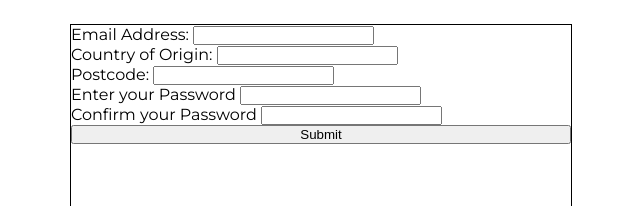
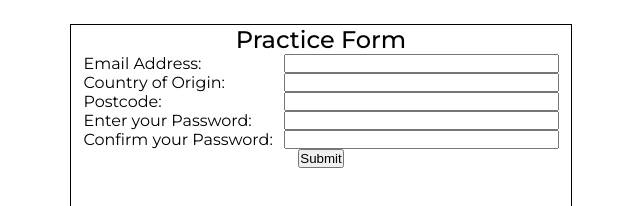
Before and after one commit to AStraightLine/form-validation-practice, a website built with webpack: page dist/index.html in a window 1280 px wide. Shown: the top 206 px of the page, without its empty margins (319-959 px from the left). Built offline with nearby package versions, Linux system fonts and the light colour scheme.

Commit message:
Basic form setup complete.

```diff
--- a/dist/index.html
+++ b/dist/index.html
@@ -10,33 +10,54 @@
     <title>Document</title>
 </head>
 <body>
-    <form novalidate>
+    <form id="practiceForm" novalidate>
+        <h2>Practice Form</h2>
         <label for="mail">
+            <div class="formItemContainer">
                 <span class="formFieldLabel">Email Address:</span>
-            <input type="email" id="mail" name="mail" minlength="8" required>
+                <input type="email" id="mail" class="formInput" name="mail" minlength="8" required>
+                <div class="errorContainer">
                     <span id="mailError" class="error" aria-live="polite"></span>
+                </div>
+            </div>
         </label>
         <lbael for="country">
+            <div class="formItemContainer">
                 <span class="formFieldLabel">Country of Origin:</span>
-            <input type="text" id="country" name="country" required>
+                <input type="text" id="country" class="formInput" name="country" required>
+                <div class="errorContainer">
                     <span id="countryError" class="error" aria-live="polite"></span>
+                </div>
+            </div>
         </lbael>
         <label for="postcode">
+            <div class="formItemContainer">
                 <span class="formFieldLabel">Postcode:</span>
-            <input type="text" id="postcode" name="postcode"
+                <input type="text" id="postcode" class="formInput" name="postcode"
                     pattern="([Gg][Ii][Rr] 0[Aa]{2})|((([A-Za-z][0-9]{1,2})|(([A-Za-z][A-Ha-hJ-Yj-y][0-9]{1,2})|(([A-Za-z][0-9][A-Za-z])|([A-Za-z][A-Ha-hJ-Yj-y][0-9][A-Za-z]?))))\s?[0-9][A-Za-z]{2})"
                     required>
+                <div class="errorContainer">
                     <span id="postcodeError" class="error" aria-live="polite"></span>
+                </div>
+            </div>
         </label>
         <label for="pass">
-            <span class="formFieldLabel">Enter your Password</span>
-            <input type="password" id="pass" name="pass" required>
+            <div class="formItemContainer">
+                <span class="formFieldLabel">Enter your Password:</span>
+                <input type="password" id="pass" class="formInput" name="pass" required>
+                <div class="errorContainer">
                     <span id="passwordError" class="error" aria-live="polite"></span>
+                </div>
+            </div>
         </label>
         <label for="passConfirm">
-            <span class="formFieldLabel">Confirm your Password</span>
-            <input type="password" id="passConfirm" name="passConfirm" required>
+            <div class="formItemContainer">
+                <span class="formFieldLabel">Confirm your Password:</span>
+                <input type="password" id="passConfirm" class="formInput" name="passConfirm" required>
+                <div class="errorContainer">
                     <span id="passwordConfirmError" class="error" aria-live="polite"></span>
+                </div>
+            </div>
         </label>
         <button>Submit</button>
     </form>
--- a/dist/styles/main.css
+++ b/dist/styles/main.css
@@ -13,10 +13,41 @@ body {
     font-family: 'Montserrat', sans-serif;
 }
 
-form {
+#practiceForm {
     width: 500px;
     height: 750px;
     display: flex;
     flex-direction: column;
+    align-items: center;
     border: 1px solid black;
 }
+
+h2 {
+    font-weight: 500;
+}
+
+.formItemContainer {
+    width: 475px;
+    display: flex;
+    flex-direction: row;
+    flex-wrap: wrap;
+    justify-content: center;
+}
+
+.formFieldLabel {
+    width: 200px;
+}
+
+.formInput {
+    width: 271px;
+}
+
+.errorContainer {
+    width: 475px;
+    display: flex;
+    justify-content: flex-end;
+}
+
+.error {
+    width: 271px;
+}
```
Lines whose indentation alone changed are shown as unchanged.
